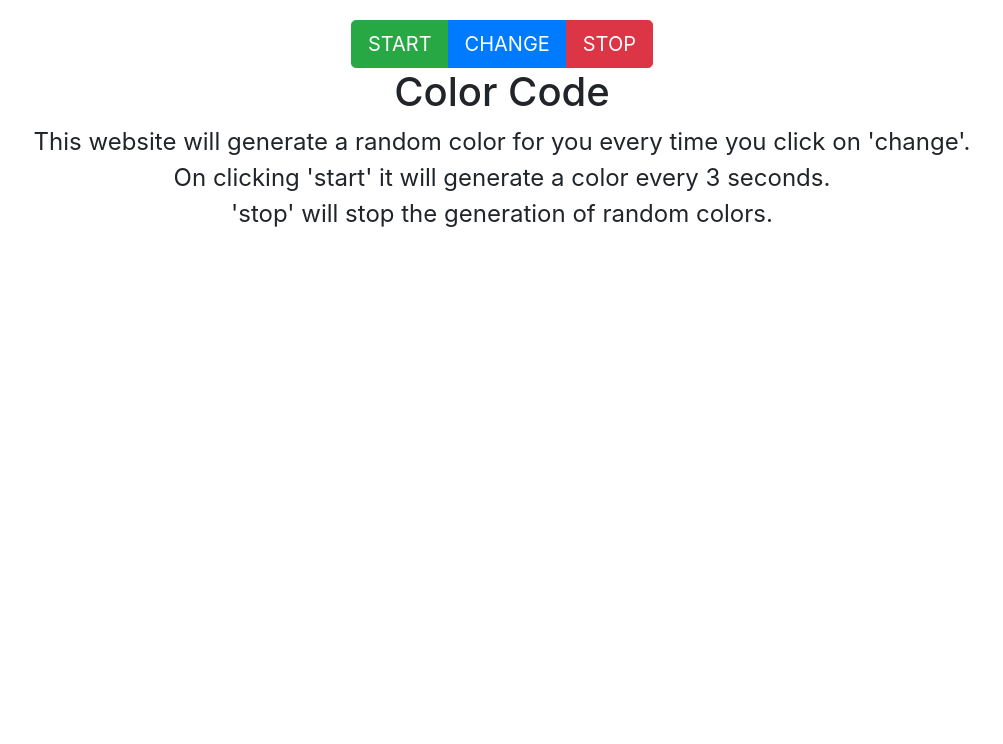
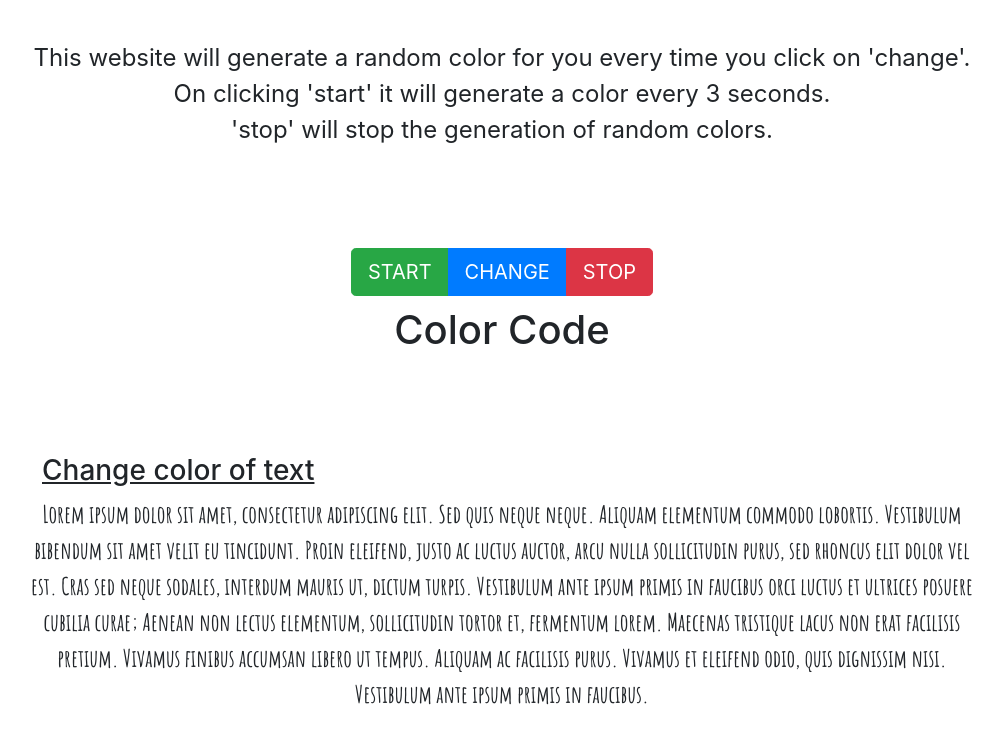
Before and after one commit to Alfrazgit/Random-Color-Generator, a plain HTML site: page index.html in a window 1280 px wide. Shown: the whole page, without its empty margins (138-1141 px from the left). Drawn offline with nearby package versions, Linux system fonts and the light colour scheme.

Commit message:
color changing paragraph

```diff
--- a/css/styles.css
+++ b/css/styles.css
@@ -1,10 +1,36 @@
 body {
  background-color: #ffffff;
  text-align: center;
- padding-top: 20px;
+ padding-top: 40px;
 }
 
 #lorem {
   margin: 0 auto;
   font-size: 1.5rem;
 }
+
+#heading-1 {
+  margin: 10px 20px;
+}
+
+.controls {
+  margin: 100px 0;
+}
+
+#text-color-change {
+  text-align: left;
+  margin-left: 20px;
+  text-decoration: underline;
+  cursor: pointer;
+}
+
+.text {
+  margin: auto;
+  width: 75%;
+
+}
+
+#message-box {
+  font-size: 24px;
+  font-family: 'Amatic SC', cursive;
+}
--- a/index.html
+++ b/index.html
@@ -5,27 +5,46 @@
     <title>Random Color Generator</title>
     <link rel="stylesheet" href="https://stackpath.bootstrapcdn.com/bootstrap/4.5.2/css/bootstrap.min.css">
     <link rel="stylesheet" href="css/styles.css">
+    <link rel="preconnect" href="https://fonts.googleapis.com">
+  <link rel="preconnect" href="https://fonts.gstatic.com" crossorigin>
+  <link href="https://fonts.googleapis.com/css2?family=Amatic+SC:wght@700&display=swap" rel="stylesheet">
     <script src="https://code.jquery.com/jquery-3.6.0.min.js" integrity="sha256-/xUj+3OJU5yExlq6GSYGSHk7tPXikynS7ogEvDej/m4=" crossorigin="anonymous"></script>
     <script src="https://maxcdn.bootstrapcdn.com/bootstrap/3.4.0/js/bootstrap.min.js"></script>
   </head>
   <body>
 
-  <div class="btn-group btn-group-lg">
-    <button type="button" name="button" class="btn btn-lg btn-success" onclick="start()">START</button>
-    <button type="button" name="button" class="btn btn-lg btn-primary" onclick="change()">CHANGE</button>
-    <button type="button" name="button" class="btn btn-lg btn-danger" onclick="stop()">STOP</button>
-  </div>
+    <div class="container info">
+      <p class="well-lg" id="lorem">
+        This website will generate a random color for you every time you click on 'change'.
+        <br> On clicking 'start' it will generate a color every 3 seconds.
+        <br> 'stop' will stop the generation of random colors.
+      </p>
+    </div>
 
-    <h1 id="heading-1">Color Code</h1>
+    <div class="controls">
+      <div class="btn-group btn-group-lg">
+        <button type="button" name="button" class="btn btn-lg btn-success start_btn" onclick="start()">START</button>
+        <button type="button" name="button" class="btn btn-lg btn-primary change_btn" onclick="change()">CHANGE</button>
+        <button type="button" name="button" class="btn btn-lg btn-danger stop_btn" onclick="stop()">STOP</button>
+      </div>
 
-<div class="container">
-  <p class="well-lg" id="lorem">
-    This website will generate a random color for you every time you click on 'change'.
-    <br> On clicking 'start' it will generate a color every 3 seconds.
-    <br> 'stop' will stop the generation of random colors.
-  </p>
-</div>
+      <h1 id="heading-1">Color Code</h1>
 
+    </div>
+
+    <div class="text">
+      <h3 id="text-color-change">Change color of text</h3>
+      <p id="message-box">
+        Lorem ipsum dolor sit amet, consectetur adipiscing elit. Sed quis neque neque.
+        Aliquam elementum commodo lobortis. Vestibulum bibendum sit amet velit eu tincidunt.
+        Proin eleifend, justo ac luctus auctor, arcu nulla sollicitudin purus, sed rhoncus elit dolor vel est.
+        Cras sed neque sodales, interdum mauris ut, dictum turpis.
+        Vestibulum ante ipsum primis in faucibus orci luctus et ultrices posuere cubilia curae;
+        Aenean non lectus elementum, sollicitudin tortor et, fermentum lorem.
+        Maecenas tristique lacus non erat facilisis pretium. Vivamus finibus accumsan libero ut tempus.
+        Aliquam ac facilisis purus. Vivamus et eleifend odio, quis dignissim nisi. Vestibulum ante ipsum primis in faucibus.
+      </p>
+    </div>
 
   </body>
   <script src="js/app.js" charset="utf-8"></script>
--- a/js/app.js
+++ b/js/app.js
@@ -7,10 +7,13 @@ function start() {
     document.body.style.backgroundColor = heading.innerHTML = '#' +
     Math.floor(Math.random() * 16777216).toString(16);
   }, 3000);
+  $("#lorem").toggle();
+  $(".start_btn").disable();
 }
 
 function stop() {
   clearInterval(color_change);
+  $(".start_btn").enable();
 }
 
 function change() {
@@ -28,5 +31,11 @@ function change() {
 
   heading.innerHTML = '#' + color;
   document.body.style.backgroundColor = heading.innerHTML;
-  $("#lorem").hide();
+  $("#lorem").disable();
 }
+
+$("#text-color-change").click(function () {
+  var p_color = Math.floor(Math.random() * 16777216).toString(16);
+  $("#message-box").css("color", "#" + p_color);
+  $("#text-color-change").html("#" + p_color);
+});
```
